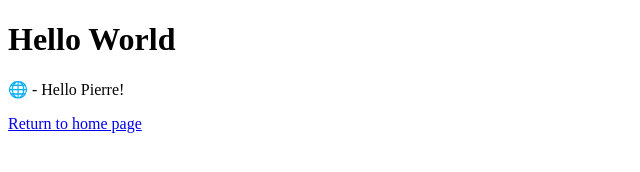
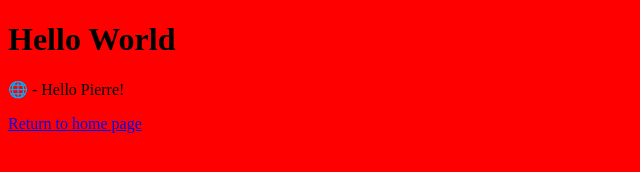
Before and after one commit to G4tLan/Lab1demoS3, a plain HTML site: page index.html in a window 1280 px wide. Shown: the whole page, without its empty margins (0-640 px from the left). Drawn offline with Linux system fonts and the light colour scheme.

Commit message:
Red background

```diff
--- a/index.html
+++ b/index.html
@@ -5,6 +5,13 @@
 	<head>
 		<title>Hello World</title>
 		<meta charset="utf=8"/>
+				<style type="text/css">
+			body
+			{
+				background-color:red ;
+			}
+		</style>
+
 	</head>
 
 	<body>
```
